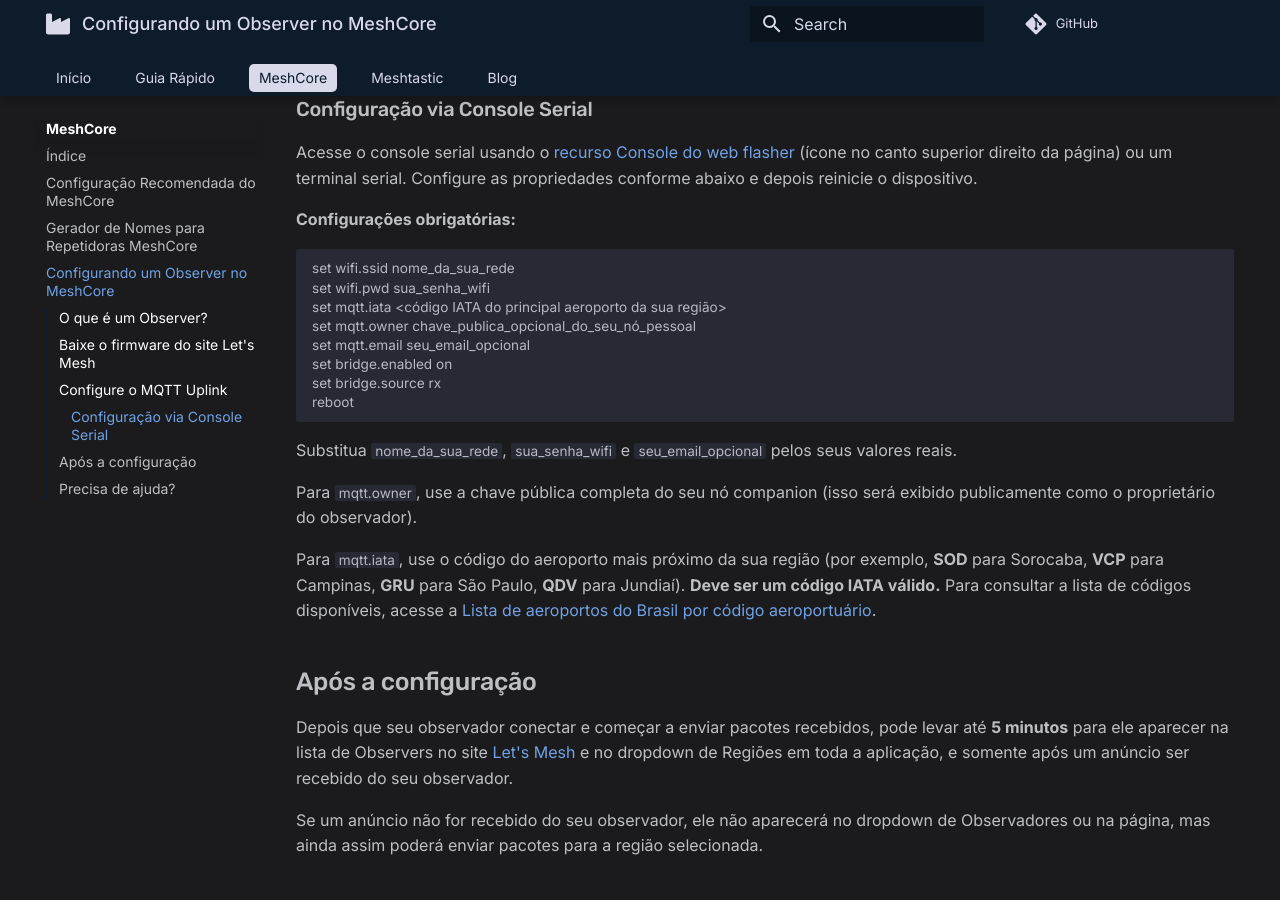
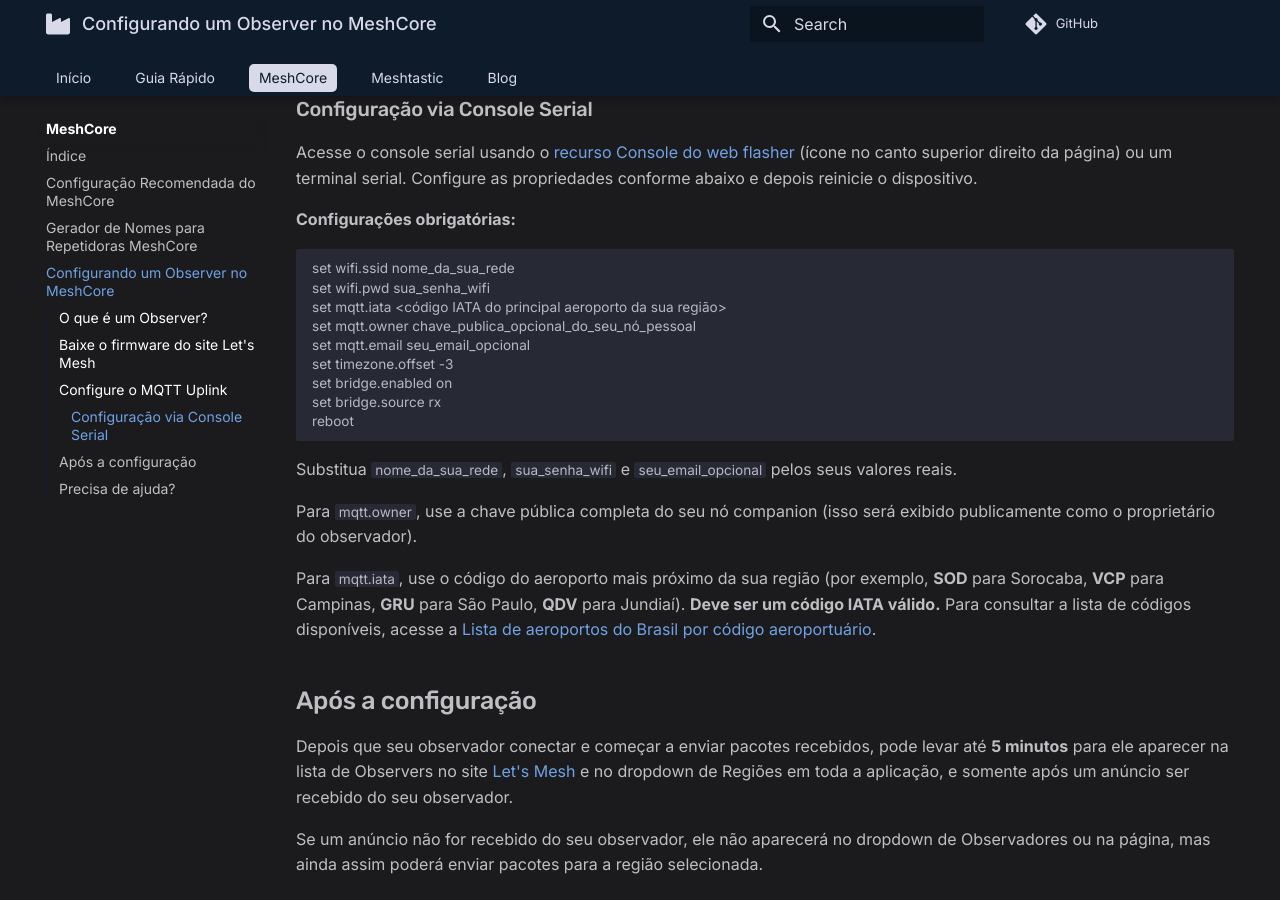
Before and after one commit to MeshSorocaba/meshsorocaba.github.io, an MkDocs documentation site: the page built from docs/meshcore/como-configurar-um-observer-no-meshcore.md, in a window 1280 px wide and 900 px high, scrolled down 2325 px. Built offline with MkDocs 1.6.1 and Material for MkDocs 9.7.7, drawn with Linux system fonts in a browser that asks for light colours; comment, search, counter and statistics services are not loaded.

Commit message:
Add timezone setting to MeshCore observer

```diff
--- a/docs/meshcore/como-configurar-um-observer-no-meshcore.md
+++ b/docs/meshcore/como-configurar-um-observer-no-meshcore.md
@@ -43,6 +43,7 @@
 set mqtt.iata <código IATA do principal aeroporto da sua região>
 set mqtt.owner chave_publica_opcional_do_seu_nó_pessoal
 set mqtt.email seu_email_opcional
+set timezone.offset -3
 set bridge.enabled on
 set bridge.source rx
 reboot
```
